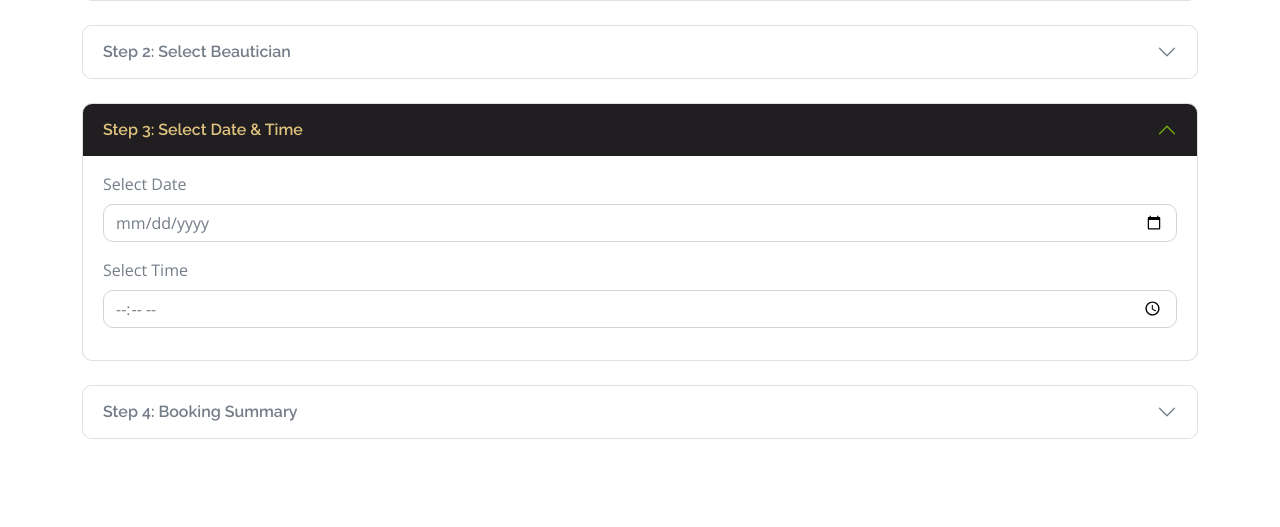
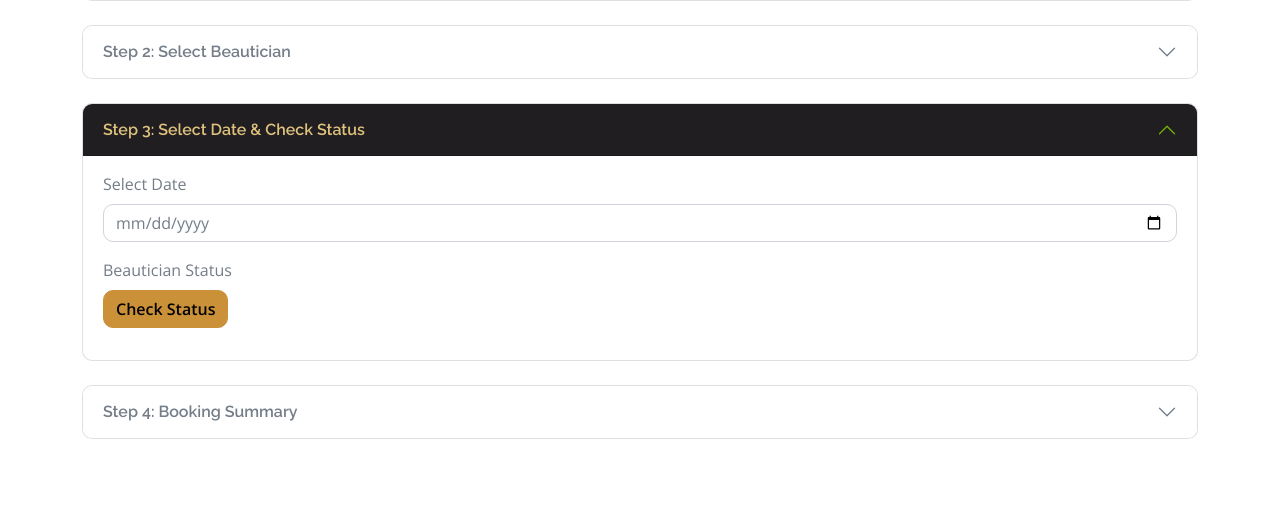
Before and after one commit to SammaniJayaweera567/BIT-Project-2023---Salon, a PHP site: page /sms/web/booking.php in a window 1280 px wide, after a click on "Step 3: Select Date & Check Status". Shown: the part 829-1356 px from the top of the page. Run offline with PHP 8.4, Linux system fonts and the light colour scheme; tables that the repository leaves empty or names only in its code hold one stand-in row (values such as "Sample post"); some libraries are stand-ins or nearby versions.

Commit message:
Beautician functions added to the booking.php

```diff
--- a/web/booking.php
+++ b/web/booking.php
@@ -1,13 +1,20 @@
-<?php //
+<?php
+//
 session_start();
 ob_start(); // Multiple header error removal
 include 'header2.php';
 include '../function.php'; // Verify this path is correct and adjust if necessary.
-
 // Fetch services from the database
 $conn = dbConn();
 $sql = "SELECT ServiceId, ServiceCategoryName, SubServiceName, ServiceName, Description, Duration, Price FROM services";
 $result = $conn->query($sql);
+
+$beauticianSql = "SELECT DISTINCT empName FROM timeslot";
+$beauticianResult = $conn->query($beauticianSql);
+
+// Fetch all beautician schedules from the database (Add here)
+$scheduleSql = "SELECT empName, Date, RemainingTime FROM timeslot";
+$scheduleResult = $conn->query($scheduleSql);
 
 $servicesData = [];
 if ($result->num_rows > 0) {
@@ -15,7 +22,7 @@ if ($result->num_rows > 0) {
         $servicesData[$row['ServiceCategoryName']][$row['SubServiceName']][$row['ServiceId']] = [
             'ServiceName' => $row['ServiceName'],
             'Description' => $row['Description'],
-            'Duration' => (int)$row['Duration'],  // Explicitly cast to integer
+            'Duration' => (int) $row['Duration'], // Explicitly cast to integer
             'Price' => $row['Price']
         ];
     }
@@ -24,6 +31,21 @@ if ($result->num_rows > 0) {
 // For debugging: output the JSON data right before the closing </script> tag
 echo '<script>console.log(' . json_encode($servicesData) . ');</script>';
 
+$beauticians = [];
+if ($beauticianResult->num_rows > 0) {
+    while ($row = $beauticianResult->fetch_assoc()) {
+        $beauticians[] = $row['empName'];
+    }
+}
+
+$beauticianSchedules = [];
+if ($scheduleResult->num_rows > 0) {
+    while ($row = $scheduleResult->fetch_assoc()) {
+        $beauticianSchedules[$row['empName']][$row['Date']] = (int) $row['RemainingTime'];
+    }
+}
+
+echo "<script>console.log(" . json_encode($beauticianSchedules) . ");</script>";
 
 if ($_SERVER['REQUEST_METHOD'] == 'POST') {
     $customer_id = $_SESSION['customer_id'];
@@ -101,9 +123,9 @@ if ($_SERVER['REQUEST_METHOD'] == 'POST') {
                                         <label for="beautician" class="form-label">Select Beautician</label>
                                         <select class="form-select" id="beautician">
                                             <option value="">Choose...</option>
-                                            <option value="beautician1">Beautician 1</option>
-                                            <option value="beautician2">Beautician 2</option>
-                                            <option value="beautician3">Beautician 3</option>
+                                            <?php foreach ($beauticians as $beautician): ?>
+                                                <option value="<?= $beautician ?>"><?= $beautician ?></option>
+                                            <?php endforeach; ?>
                                         </select>
                                     </div>
                                 </div>
@@ -116,7 +138,7 @@ if ($_SERVER['REQUEST_METHOD'] == 'POST') {
                         <div class="accordion-item">
                             <h2 class="accordion-header" id="headingThree">
                                 <button class="accordion-button collapsed" type="button" data-bs-toggle="collapse" data-bs-target="#collapseThree" aria-expanded="false" aria-controls="collapseThree">
-                                    Step 3: Select Date & Time
+                                    Step 3: Select Date & Check Status
                                 </button>
                             </h2>
                             <div id="collapseThree" class="accordion-collapse collapse" aria-labelledby="headingThree" data-bs-parent="#dateTimeAccordion">
@@ -125,9 +147,10 @@ if ($_SERVER['REQUEST_METHOD'] == 'POST') {
                                         <label for="date" class="form-label">Select Date</label>
                                         <input type="date" class="form-control" id="date">
                                     </div>
+                                    <label for="beauticianStatus" class="form-label">Beautician Status</label>
+                                    <div id="beauticianStatus"></div>
                                     <div class="mb-3">
-                                        <label for="time" class="form-label">Select Time</label>
-                                        <input type="time" class="form-control" id="time">
+                                        <button type="button" class="btn btn-primary" id="checkStatusButton">Check Status</button>
                                     </div>
                                 </div>
                             </div>
@@ -164,6 +187,8 @@ if ($_SERVER['REQUEST_METHOD'] == 'POST') {
 
 <script>
     const mainServiceData = <?php echo json_encode($servicesData); ?>;
+    const beauticianSchedules = <?php echo json_encode($beauticianSchedules); ?>;
+    const beauticianSelect = document.getElementById('beautician'); // Add this line here
 
     const mainServiceSelect = document.getElementById('mainService');
     const subServiceSelect = document.getElementById('subService');
@@ -173,6 +198,33 @@ if ($_SERVER['REQUEST_METHOD'] == 'POST') {
     const dateInput = document.getElementById('date');
 
     let selectedServices = {};   // Use an object to store selected services
+
+    // Function to calculate total duration (Add this at the beginning of the script)
+    function calculateTotalDuration() {
+        let totalDuration = 0;
+        for (const serviceId in selectedServices) {
+            totalDuration += selectedServices[serviceId].duration;
+        }
+
+        console.log("Total Duration:", totalDuration);
+        return totalDuration;
+    }
+
+    function updateBeauticianStatus(available, remainingTime) {
+        const beauticianStatus = document.getElementById('beauticianStatus');
+        beauticianStatus.innerHTML = ''; // Clear previous status
+
+        const statusSpan = document.createElement('span');
+        if (available) {
+            statusSpan.textContent = `Beautician Available (${remainingTime} mins remaining for Beautician)`;
+            statusSpan.className = 'text-success';
+        } else {
+            statusSpan.textContent = 'Not Available';
+            statusSpan.className = 'text-danger';
+        }
+
+        beauticianStatus.appendChild(statusSpan);
+    }
 
     mainServiceSelect.addEventListener('change', () => {
         subServiceSelect.innerHTML = '<option value="">Choose...</option>'; // Clear sub-service options
@@ -280,6 +332,36 @@ serviceSelect.addEventListener('change', () => {
         }
     })
 
+
+    checkStatusButton.addEventListener('click', () => {
+        const selectedDate = dateInput.value;
+        const selectedBeautician = beauticianSelect.value;
+        const totalDuration = calculateTotalDuration();
+
+        if (selectedDate && selectedBeautician && totalDuration) {
+            const available = checkAvailability(selectedDate, selectedBeautician, totalDuration);
+            let remainingTime = null;
+            if (available) {
+                remainingTime = beauticianSchedules[selectedBeautician][selectedDate] - totalDuration;
+            }
+
+            updateBeauticianStatus(available, remainingTime);
+        } else {
+            alert("Please select a date, beautician, and services.");
+        }
+    });
+
+
+    function checkAvailability(date, beautician, totalDuration) {
+        // Check if the beautician has a schedule for the selected date
+        if (!beauticianSchedules[beautician] || !beauticianSchedules[beautician][date]) {
+            return false; // Beautician not available on this date
+        }
+
+        const remainingTime = beauticianSchedules[beautician][date];
+        return remainingTime >= totalDuration;
+    }
+
     function updateSelectedServices() {
         selectedServices = {}; // Reset selectedServices
 
```
Lines whose indentation alone changed are shown as unchanged.
